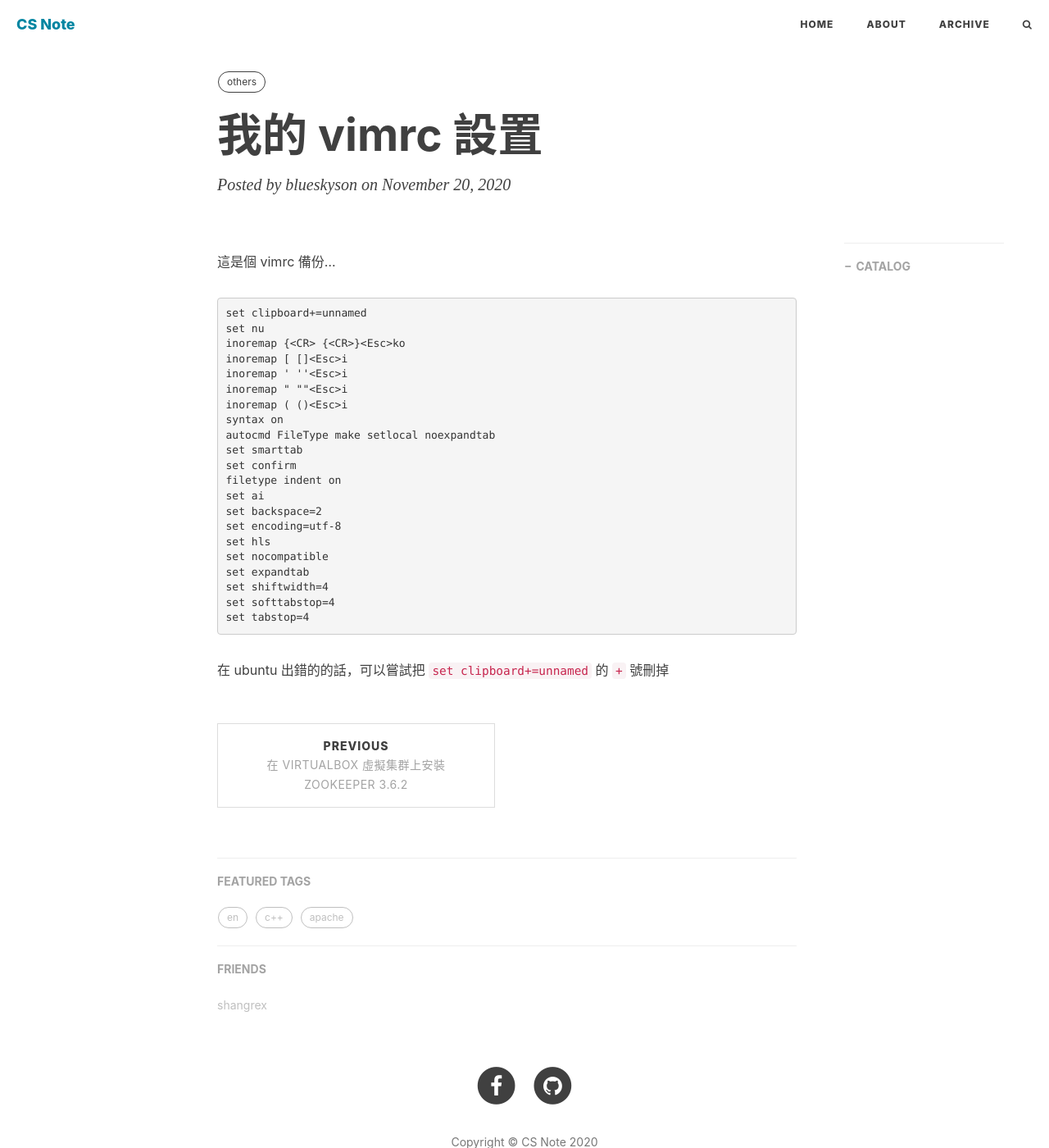
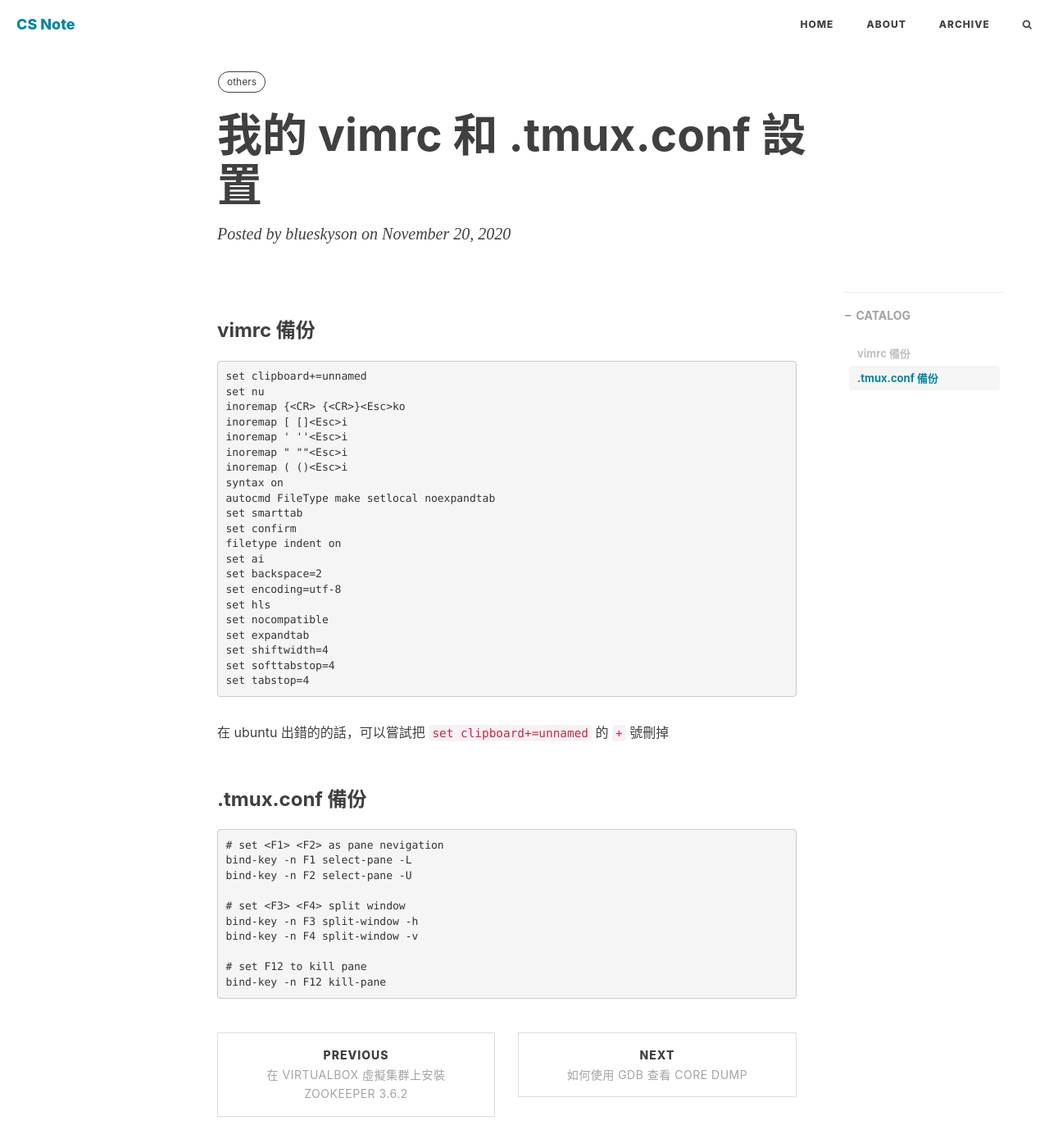
Before and after one commit to blueskyson/blueskyson.github.io, a Jekyll site: the page built from _posts/2020-11-20-my-vimrc.md, in a window 1280 px wide and 1400 px high. Shown: the whole window at 82% size. Built offline with Jekyll 4.4.1, drawn with Linux system fonts in a browser that asks for light colours; nearby versions of some CDN libraries; comment, search, counter and statistics services are not loaded; grey boxes are pictures that could not be loaded.

````diff
--- a/_posts/2020-11-20-my-vimrc.md
+++ b/_posts/2020-11-20-my-vimrc.md
@@ -1,7 +1,7 @@
 ---
-title: "我的 vimrc 設置"
+title: "我的 vimrc 和 .tmux.conf 設置"
 subtitle: ""
-excerpt: "vimrc"
+excerpt: "vimrc tmux conf"
 layout: post
 author: "blueskyson"
 header-style: text
@@ -9,7 +9,7 @@
   - others
 ---
 
-這是個 vimrc 備份...
+### vimrc 備份
 
 ```non
 set clipboard+=unnamed
@@ -36,3 +36,18 @@
 ```
 
 在 ubuntu 出錯的的話，可以嘗試把 `set clipboard+=unnamed` 的 `+` 號刪掉
+
+### .tmux.conf 備份
+
+```non
+# set <F1> <F2> as pane nevigation
+bind-key -n F1 select-pane -L
+bind-key -n F2 select-pane -U
+
+# set <F3> <F4> split window
+bind-key -n F3 split-window -h
+bind-key -n F4 split-window -v
+
+# set F12 to kill pane
+bind-key -n F12 kill-pane
+```
````
Also changed, not shown: _posts/2020-12-09-how-to-open-core-dump.md (added, +103 -0 lines).
